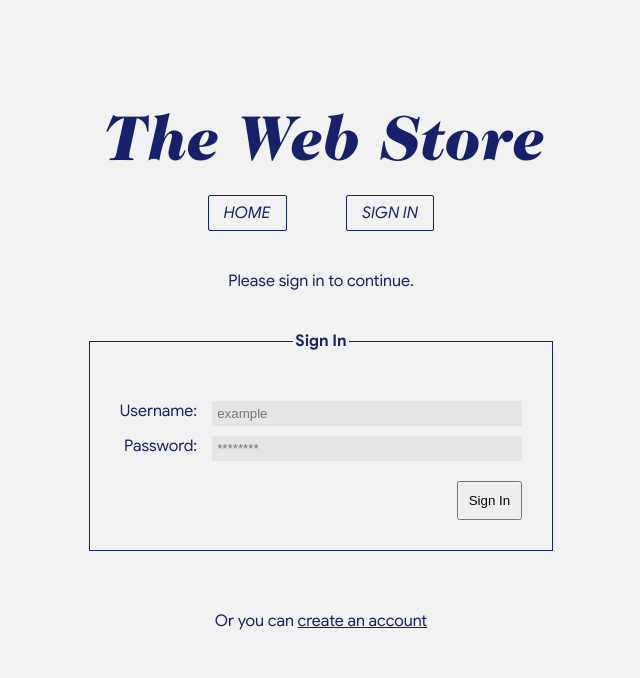
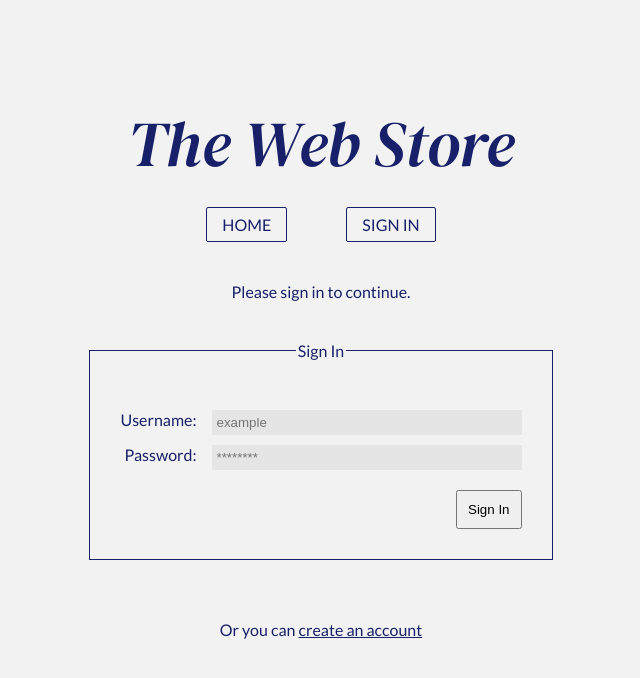
Before and after one commit to bradwindy/shoppingCartProject, a plain HTML site: page public/signin.html in a window 1280 px wide. Shown: the whole page, without its empty margins (319-959 px from the left). Drawn offline with Linux system fonts and the light colour scheme.

Commit message:
Font changes.

```diff
--- a/public/css/colours-and-fonts.css
+++ b/public/css/colours-and-fonts.css
@@ -7,6 +7,7 @@ and open the template in the editor.
     Created on : 16/09/2018, 12:00:07 AM
     Author     : winbr386
 */
+@import url('https://fonts.googleapis.com/css?family=DM+Serif+Display:400i|Lato&display=swap');
 
 :root {
    --main-color: #172068;
@@ -15,21 +16,9 @@ and open the template in the editor.
 }
 
 @font-face {
-   font-family: Google Sans Regular;
-   src: url(fonts/GoogleSans-Regular.ttf);
+   font-family: 'Lato', sans-serif;
 }
 
 @font-face {
-   font-family: Google Sans Bold;
-   src: url(fonts/GoogleSans-Bold.ttf);
+   font-family: 'DM Serif Display', serif;
 }
-
-@font-face {
-   font-family: Google Sans Italic;
-   src: url(fonts/GoogleSans-Italic.ttf);
-}
-
-@font-face {
-   font-family: CaslonTwoTwentyFour-BlackIt;
-   src: url(fonts/CaslonTwoTwentyFour-BlackIt.otf);
-}
--- a/public/css/create-account-style.css
+++ b/public/css/create-account-style.css
@@ -12,9 +12,7 @@ and open the template in the editor.
 #title {
     text-align: center;
     padding-top: 100px;
-
-    font-family: CaslonTwoTwentyFour-BlackIt;
-    font-weight: bold;
+    font-family: DM Serif Display, sans-serif;
     font-size: 48pt;
     color: var(--main-color);
 }
@@ -22,9 +20,8 @@ and open the template in the editor.
 body {
     background-color: var(--bg-color);
     color: var(--main-color);
-    font-family: Google Sans Regular;
-    margin: auto;
-    margin-bottom: 100px;
+    font-family: Lato, sans-serif;
+    margin: auto auto 100px;
     text-align: center;
 }
 
@@ -51,7 +48,7 @@ ul {
 }
 
 .navLink {
-    font-family: Google Sans Italic;
+    font-family: Lato, sans-serif;
     font-size: 16px;
     color: var(--main-color);
     text-transform: uppercase;
@@ -59,9 +56,7 @@ ul {
 
     background-color: var(--bg-color);
     display: inline-block;
-    padding: 7px;
-    padding-left: 15px;
-    padding-right: 15px;
+    padding: 7px 15px;
 
     border-width: 1px;
     border-radius: 2px;
@@ -88,7 +83,6 @@ ul {
     padding: 5px;
     margin-bottom: 10px;
     margin-left: 15px;
-    float: right;
     clear: both;
     background-color: var(--form-table-color);
     border-style: none;
@@ -125,7 +119,7 @@ fieldset{
 }
 
 legend{
-    font-family: Google Sans Bold;
+    font-family: Lato, sans-serif;
 }
 
 #createacc {
--- a/public/css/index-style.css
+++ b/public/css/index-style.css
@@ -12,16 +12,14 @@ and open the template in the editor.
 #title {
     text-align: center;
     padding-top: 100px;
-
-    font-family: CaslonTwoTwentyFour-BlackIt;
-    font-weight: bold;
+    font-family: DM Serif Display, sans-serif;
     font-size: 48pt;
     color: var(--main-color);
 }
 
 body {
     background-color: var(--bg-color);
-    margin: 0px;
+    margin: 0;
 }
 
 #button_list{
@@ -46,7 +44,7 @@ ul {
 }
 
 .navLink {
-    font-family: Google Sans Italic;
+    font-family: Lato;
     font-size: 16px;
     color: var(--main-color);
     text-transform: uppercase;
@@ -76,6 +74,6 @@ ul {
     text-align: center;
     margin: auto;
     margin-top: 30px;
-    font-family: Google Sans Bold;
+    font-family: Lato;
     color: var(--main-color);
 }
--- a/public/css/view-products-style.css
+++ b/public/css/view-products-style.css
@@ -12,9 +12,7 @@ and open the template in the editor.
 #title {
     text-align: center;
     padding-top: 100px;
-
-    font-family: CaslonTwoTwentyFour-BlackIt;
-    font-weight: bold;
+    font-family: DM Serif Display;
     font-size: 48pt;
     color: var(--main-color);
 }
@@ -22,7 +20,7 @@ and open the template in the editor.
 body {
     background-color: var(--bg-color);
     color: var(--main-color);
-    font-family: Google Sans Regular;
+    font-family: Lato;
     margin-bottom: 100px;
     text-align: center;
 }
@@ -49,7 +47,7 @@ ul {
 }
 
 .navLink {
-    font-family: Google Sans Italic;
+    font-family: Lato;
     font-size: 16px;
     color: var(--main-color);
     text-transform: uppercase;
@@ -121,7 +119,7 @@ fieldset{
 }
 
 legend{
-    font-family: Google Sans Bold;
+    font-family: Lato;
 }
 
 #products{
@@ -151,7 +149,7 @@ td{
 }
 
 .addCart{
-    font-family: Google Sans Regular;
+    font-family: Lato;
     font-size: 12px;
     color: var(--main-color);
     text-transform: uppercase;
@@ -193,7 +191,7 @@ td{
 }
 
 .filterLink {
-    font-family: Google Sans Regular;
+    font-family: Lato;
     font-size: 14px;
     color: var(--main-color);
     text-transform: uppercase;
@@ -221,7 +219,7 @@ h2 {
     text-align: center;
     margin: auto;
     margin-top: 30px;
-    font-family: Google Sans Bold;
+    font-family: Lato;
     color: var(--main-color);
 }
 
```
Also changed, not shown: public/css/fonts/CaslonTwoTwentyFour-BlackIt.otf (deleted), public/css/fonts/GoogleSans-Bold.ttf (deleted), public/css/fonts/GoogleSans-BoldItalic.ttf (deleted), public/css/fonts/GoogleSans-Italic.ttf (deleted), public/css/fonts/GoogleSans-Medium.ttf (deleted), public/css/fonts/GoogleSans-MediumItalic.ttf (deleted), public/css/fonts/GoogleSans-Regular.ttf (deleted).
